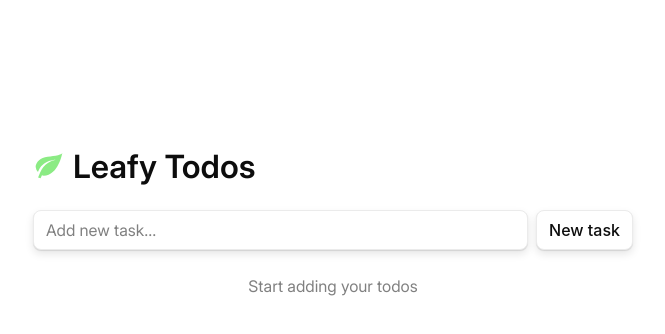
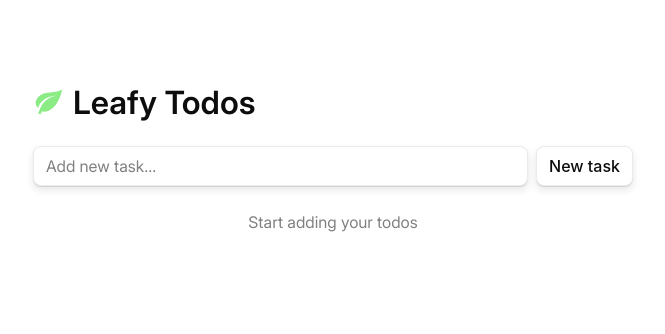
Before and after one commit to flinski/leafy-todos, a React (Vite) app: page / in a window 1280 px wide. Shown: the top 334 px of the page, without its empty margins (307-972 px from the left). Built offline with nearby package versions, Linux system fonts and the light colour scheme; a web font is replaced by a local one.

Commit message:
reafactor: change margins

```diff
--- a/src/components/Header/Header.module.scss
+++ b/src/components/Header/Header.module.scss
@@ -4,7 +4,7 @@
 	display: flex;
 	align-items: center;
 	column-gap: to-rem(8);
-	margin-top: to-rem(128);
+	margin-top: to-rem(64);
 	margin-bottom: to-rem(24);
 
 	@include mobile {
--- a/src/components/app/app.module.scss
+++ b/src/components/app/app.module.scss
@@ -3,6 +3,5 @@
 .app {
 	max-width: to-rem(640);
 	margin-inline: auto;
-	padding-inline: to-rem(20);
-	padding-block: to-rem(20);
+	padding: to-rem(20);
 }
```
